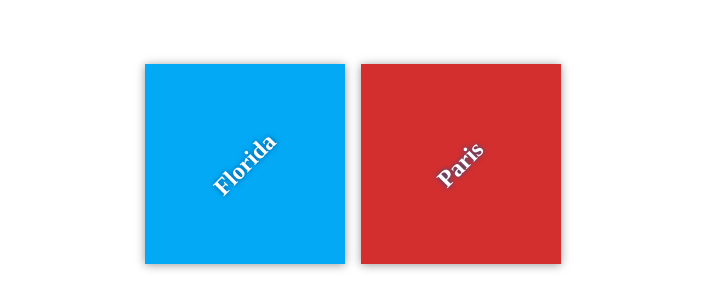
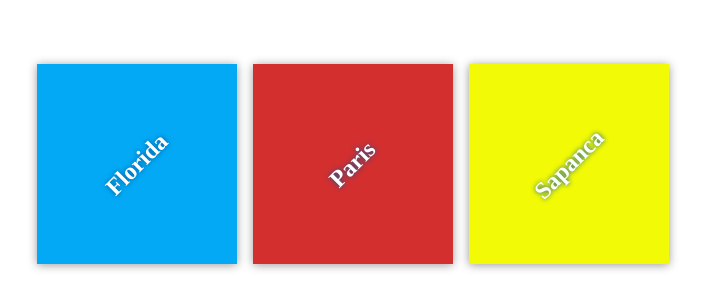
Before and after one commit to sinanbalaban/my-travel-plans, a plain HTML site: page index.html in a window 1280 px wide. Shown: the part 236-544 px from the top of the page, without its empty margins (287-992 px from the left). Drawn offline with Linux system fonts and the light colour scheme.

Commit message:
added sapanca section

```diff
--- a/css/app.css
+++ b/css/app.css
@@ -53,3 +53,7 @@ h2 {
 #paris {
     background-color: #d32f2f;
 }
+
+#sapanca {
+    background-color: #f2fa05;
+}
--- a/index.html
+++ b/index.html
@@ -17,6 +17,10 @@
             <div class="destination" id="paris">
                 <h2>Paris</h2>
             </div>
+
+            <div class="destination" id="sapanca">
+                <h2>Sapanca</h2>
+            </div>
         </div>
     </div>
 
```
